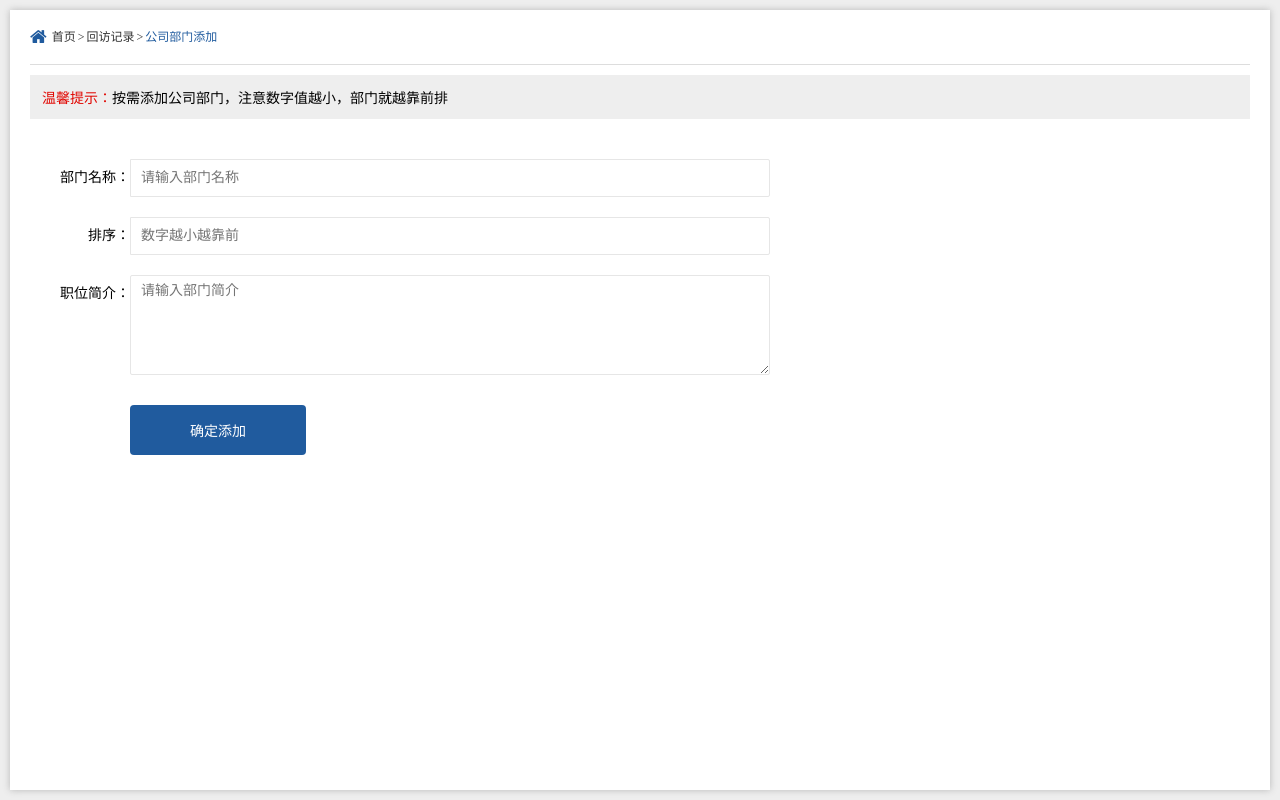
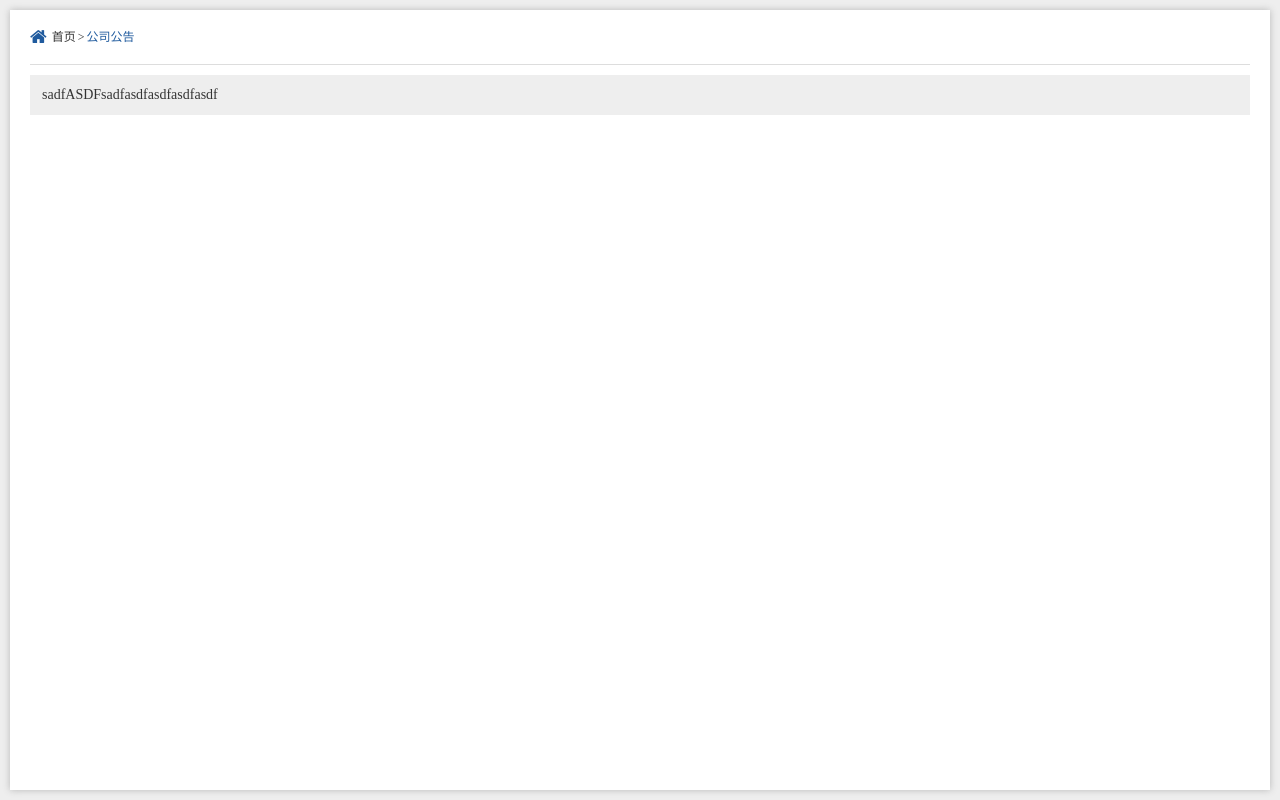
Before and after one commit to michealuo/oa, a Django app: template notice/templates/notice/GongGao.html in a window 1280 px wide. Run offline with Django 3.2, Linux system fonts and the light colour scheme; the template is opened without the code that fills it, so the values that code supplies are empty.

Commit message:
通知公告修改

```diff
--- a/new_project/settings.py
+++ b/new_project/settings.py
@@ -87,7 +87,7 @@ DATABASES = {
         'NAME': 'oa',
         'USER': 'root',
         'PASSWORD': '123456',
-        'HOST': '127.0.0.1',
+        'HOST': '176.215.133.88',
         'PORT': '3306',
         'CHARSET': 'utf8',
         'COLLACTION': 'utf8_general_ci'
--- a/notice/templates/notice/GongGao.html
+++ b/notice/templates/notice/GongGao.html
@@ -29,43 +29,13 @@
         <div class="zy_weizhi bord_b">
             <i class="fa fa-home fa-3x"></i>
             <a>首页</a>
-            <a>回访记录</a>
-            <span>公司部门添加</span>
+            <span>公司公告</span>
         </div>
         <!-- 内容 -->
         <div class="wenxts_ke">
-            <p><i>温馨提示：</i>按需添加公司部门，注意数字值越小，部门就越靠前排</p>
+            <a href="#">sadfASDFsadfasdfasdfasdfasdf</a>
         </div>
-        <div class="kehubh_tj_k">
-            <form class="layui-form layui-form-pane" action="">
-            <ul>
-                <li>
-                    <div class="left">部门名称：</div>
-                    <div class="right">
-                        <input type="text" name="title" required lay-verify="required" placeholder="请输入部门名称" autocomplete="off" class="layui-input">
-                    </div>
-                </li>
-                <li>
-                    <div class="left">排序：</div>
-                    <div class="right">
-                        <input type="text" name="title" required lay-verify="required" placeholder="数字越小越靠前" autocomplete="off" class="layui-input">
-                    </div>
-                </li>
-                <li>
-                    <div class="left">职位简介：</div>
-                    <div class="right">
-                        <textarea name="" required lay-verify="required" placeholder="请输入部门简介" class="layui-textarea"></textarea>
-                    </div>
-                </li>
-                <li>
-                    <div class="left"> &nbsp;</div>
-                    <div class="right">
-                        <button class="button_qr">确定添加</button>
-                    </div>
-                </li>
-            </ul>
-            </form>
-        </div>
+
     </div>
 
 	<!-- houl -->
--- a/notice/views.py
+++ b/notice/views.py
@@ -8,4 +8,4 @@ def index_view(request):
 
 
 def notice_view(request):
-    return render(request, "notice/notice_add.html")
+    return render(request, "notice/GongGao.html")
```
